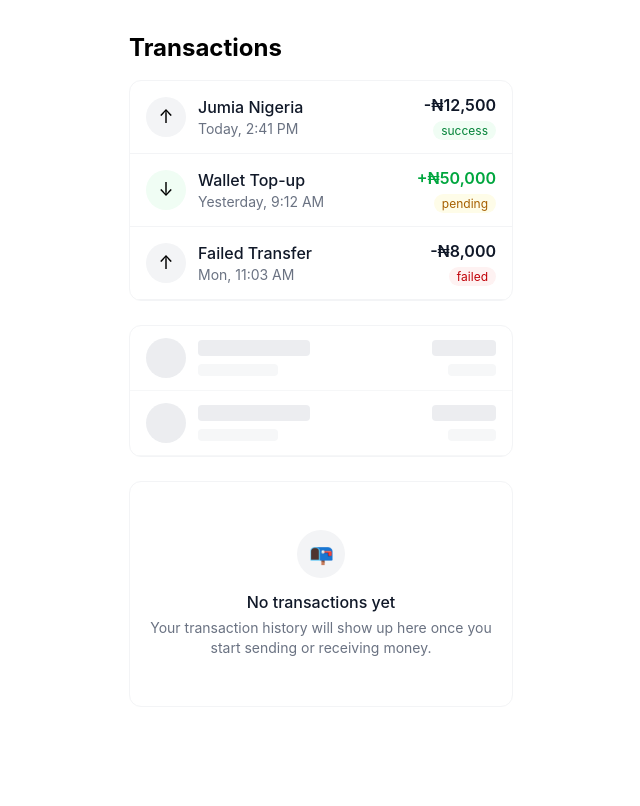
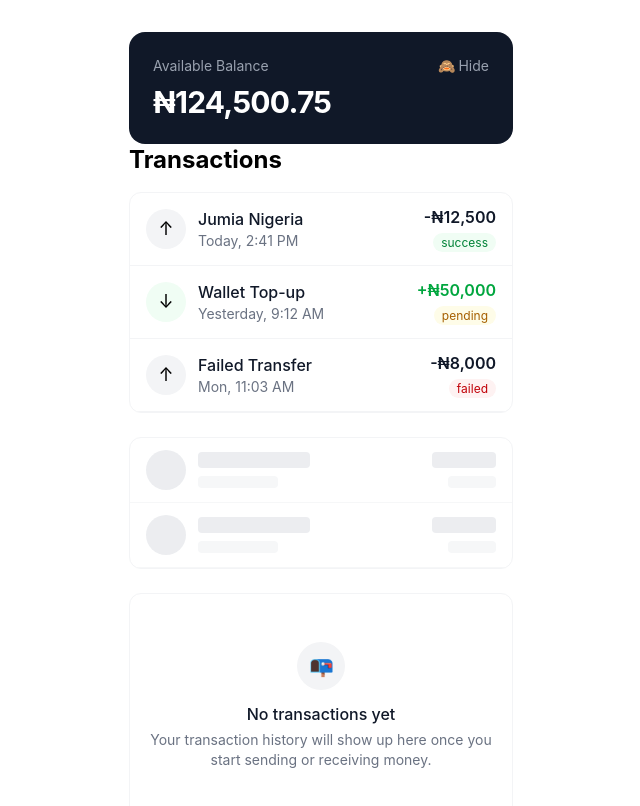
Before and after one commit to isaiahmauyon/fintech_ui, a React (Vite) app: page / in a window 1280 px wide. Shown: the top 806 px of the page, without its empty margins (319-959 px from the left). Built offline with nearby package versions, Linux system fonts and the light colour scheme.

Commit message:
Add WalletBalanceCard component

```diff
--- a/src/App.tsx
+++ b/src/App.tsx
@@ -1,11 +1,13 @@
 import TransactionRow from './components/TransactionRow'
-
 import TransactionRowSkeleton from './components/TransactionRowSkeleton'
 import EmptyTransactions from './components/EmptyTransactions'
+import WalletBalanceCard from './components/WalletBalanceCard'
 
 function App() {
   return (
     <div className="p-8 max-w-md mx-auto">
+      <WalletBalanceCard balance={124500.75} />
+
       <h1 className="text-2xl font-bold mb-4">Transactions</h1>
       <div className="border border-gray-100 rounded-xl overflow-hidden">
         <TransactionRow
@@ -30,6 +32,7 @@ function App() {
           status="failed"
         />
       </div>
+
       {/* Loading Skeleton Demo */}
       <div className="border border-gray-100 rounded-xl overflow-hidden mt-6">
         <TransactionRowSkeleton />
--- /dev/null
+++ b/src/components/WalletBalanceCard.tsx
@@ -0,0 +1,39 @@
+import { useState } from 'react'
+
+type WalletBalanceCardProps = {
+    balance: number
+    currency?: string
+    label?: string
+}
+
+export default function WalletBalanceCard({
+    balance,
+    currency = '₦',
+    label = 'Available Balance',
+}: WalletBalanceCardProps) {
+    const [isVisible, setIsVisible] = useState(true)
+
+    const formattedBalance = balance.toLocaleString(undefined, {
+        minimumFractionDigits: 2,
+        maximumFractionDigits: 2,
+    })
+
+    return (
+        <div className="bg-gray-900 rounded-2xl p-6 text-white">
+            <div className="flex items-center justify-between mb-2">
+                <p className="text-sm text-gray-400">{label}</p>
+                <button
+                    onClick={() => setIsVisible(!isVisible)}
+                    className="text-gray-400 hover:text-white text-sm"
+                    aria-label={isVisible ? 'Hide balance' : 'Show balance'}
+                >
+                    {isVisible ? '🙈 Hide' : '👁️ Show'}
+                </button>
+            </div>
+
+            <p className="text-3xl font-bold tracking-tight">
+                {isVisible ? `${currency}${formattedBalance}` : '••••••'}
+            </p>
+        </div>
+    )
+}
```
